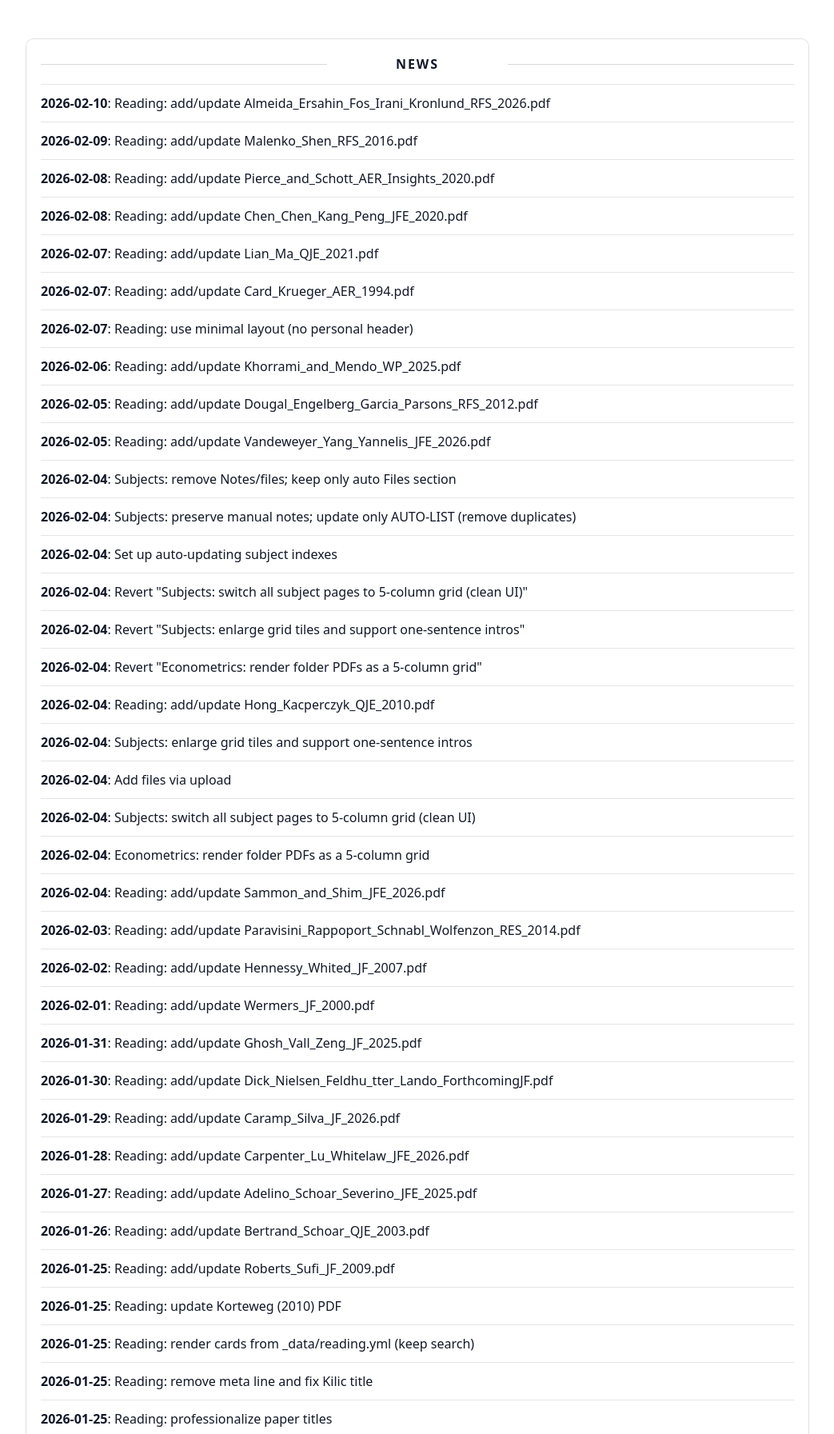
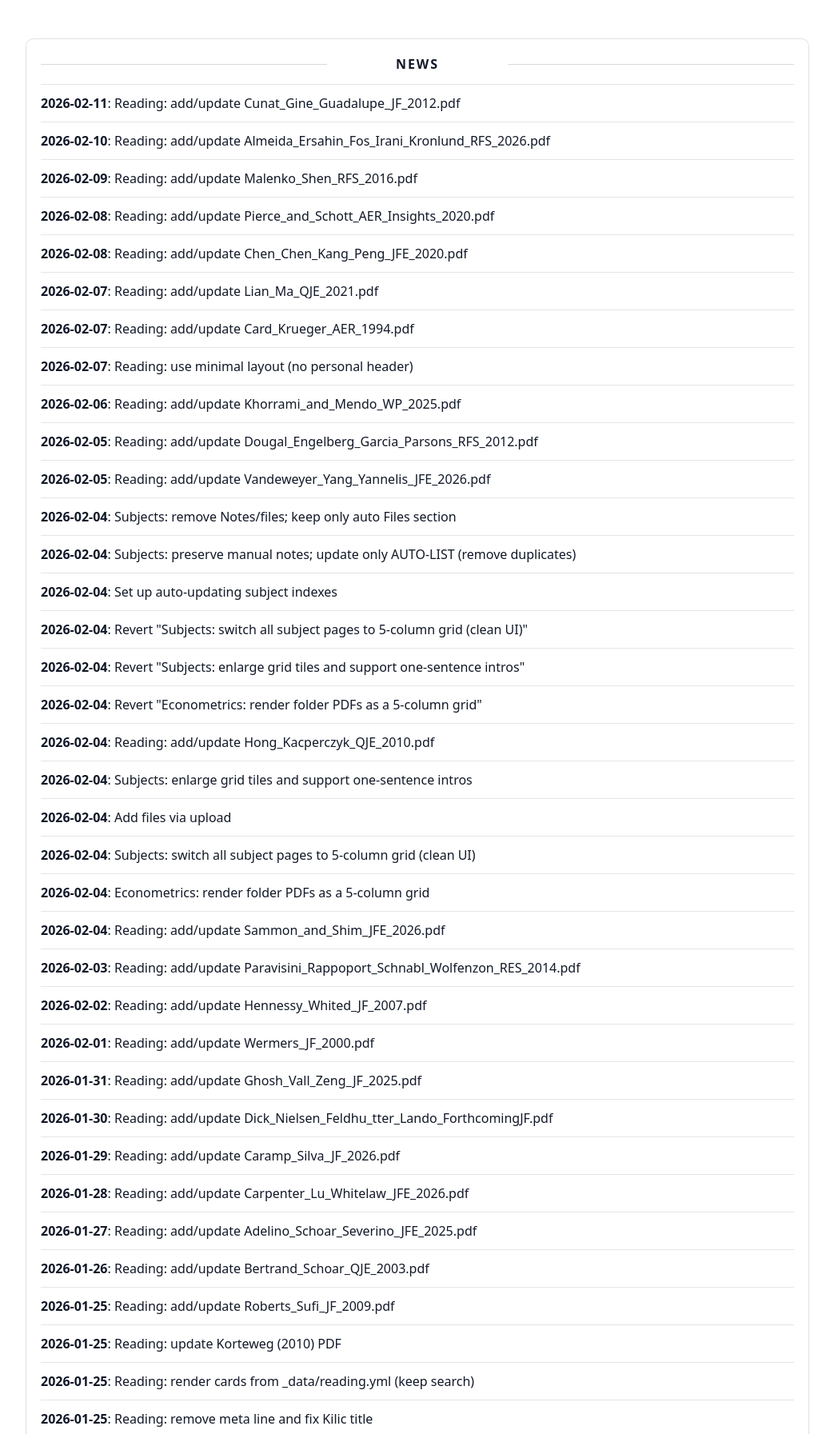
Before and after one commit to yaxinzn/study-archive, a Jekyll site: the page built from updates/index.md, in a window 1280 px wide, cut to the strip 476-2269 px from the top of the page. Shown: the whole strip at 80% size, without its empty margins (118-1161 px from the left). Built offline with Jekyll 4.4.1, drawn with Linux system fonts in a browser that asks for light colours; some of the changed text lies outside the part shown.

Commit message:
chore: update NEWS feed

```diff
--- a/_data/news.yml
+++ b/_data/news.yml
@@ -1,4 +1,7 @@
 # Auto-generated update history (sorted newest -> oldest). Do not edit manually.
+- ts: "1770798631"
+  date: "2026-02-11"
+  title: "Reading: add/update Cunat_Gine_Guadalupe_JF_2012.pdf"
 - ts: "1770683777"
   date: "2026-02-10"
   title: "Reading: add/update Almeida_Ersahin_Fos_Irani_Kronlund_RFS_2026.pdf"
```
